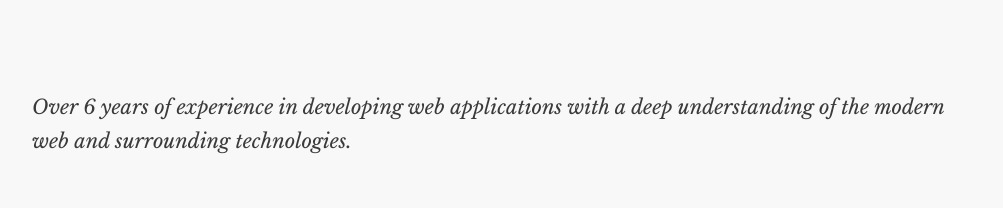
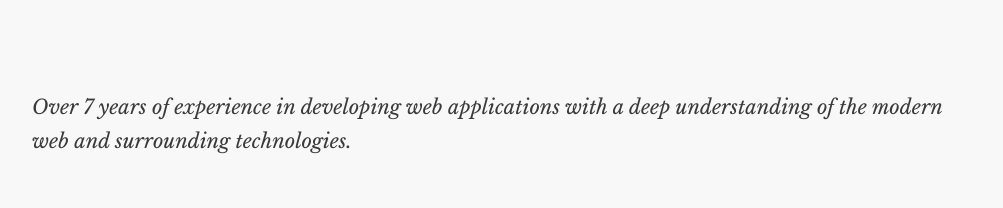
Before and after one commit to oriyan-ovadia/homepage, a Next.js app: page / in a window 1280 px wide. Shown: the part 3215-3423 px from the top of the page, without its empty margins (138-1141 px from the left). Built offline with nearby package versions, Linux system fonts and the light colour scheme; a web font is replaced by a local one.

Commit message:
Update Work.js

```diff
--- a/components/pages/Home/Work/Work.js
+++ b/components/pages/Home/Work/Work.js
@@ -80,7 +80,7 @@ export default function Experience() {
       </Container>
       <Container>
         <Text css={subTitleCss} size="md" fontType="serif">
-          Over 6 years of experience in developing web applications with a deep
+          Over 7 years of experience in developing web applications with a deep
           understanding of the modern web and surrounding technologies.
         </Text>
       </Container>
```
